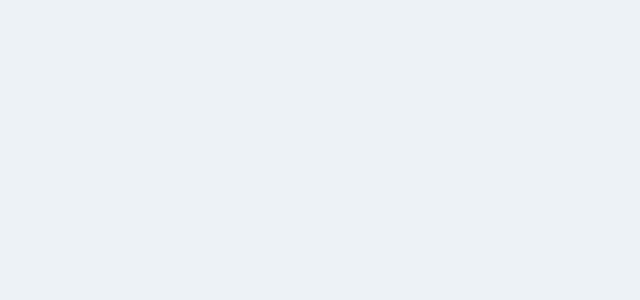
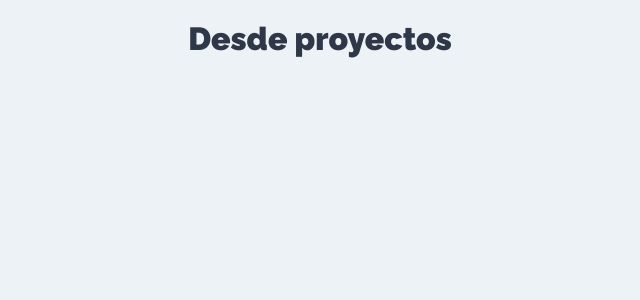
Before and after one commit to bgomez-2015482/Mern-Stack, a React (Create React App) app in the folder client/: page /projects in a window 1280 px wide. Shown: the top 300 px of the page, without its empty margins (320-960 px from the left). Built offline with nearby package versions, Linux system fonts and the light colour scheme.

Commit message:
Bugs fixed in routes

```diff
--- a/client/src/App.js
+++ b/client/src/App.js
@@ -12,11 +12,10 @@ function App() {
   return (
     // 2 Crear router y switch, definiendo rutas
     <Router>
-
       <Switch>
         <Route exact path="/" component={Login} />
-        <Route exact path="new-account" component={NewAccount} />
-        <Route exact path="projects" component={Projects} />
+        <Route exact path="/new-accountnew-account" component={NewAccount} />
+        <Route exact path="/projects" component={Projects} />
       </Switch>
     </Router>
   );
```
Also changed, not shown: 1 other file (tests, documents, lock files or other folders).
